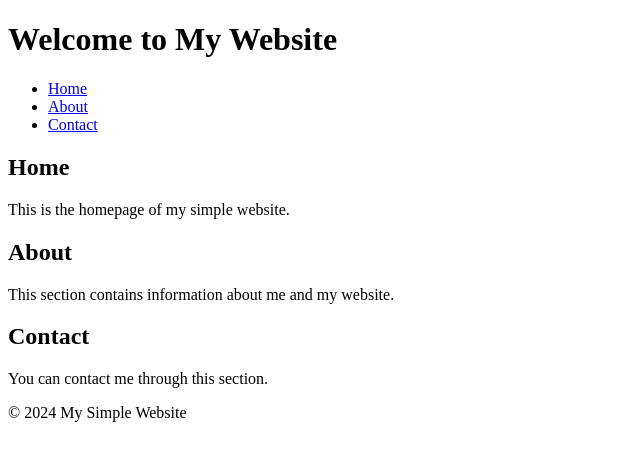
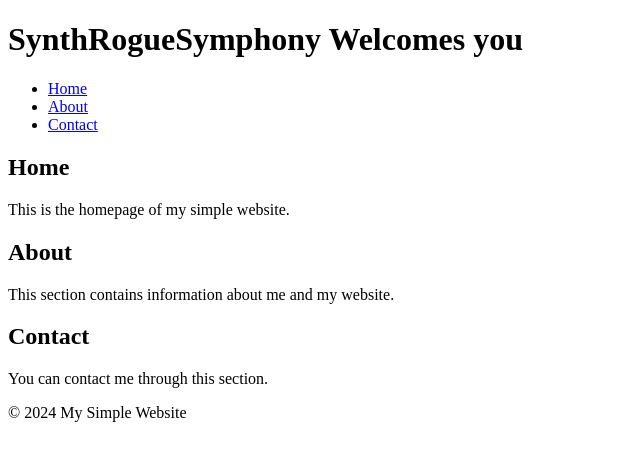
Before and after one commit to SynthRogueSymphony/SynthRogueSymphony, a plain HTML site: page index.html in a window 1280 px wide. Shown: the whole page, without its empty margins (0-640 px from the left). Drawn offline with Linux system fonts and the light colour scheme.

Commit message:
Update index.html

```diff
--- a/index.html
+++ b/index.html
@@ -8,7 +8,7 @@
 </head>
 <body>
     <header>
-        <h1>Welcome to My Website</h1>
+        <h1>SynthRogueSymphony Welcomes you</h1>
         <nav>
             <ul>
                 <li><a href="#home">Home</a></li>
```
